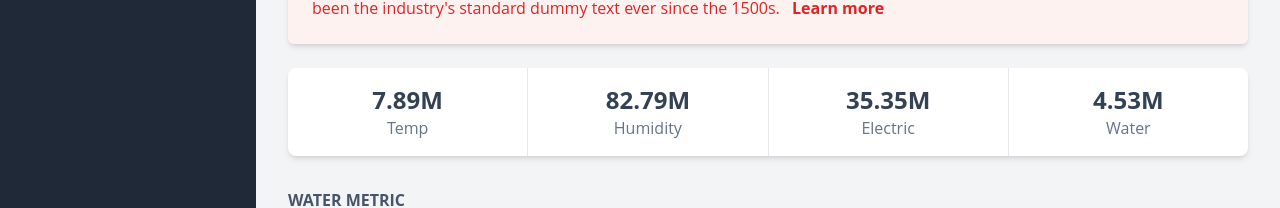
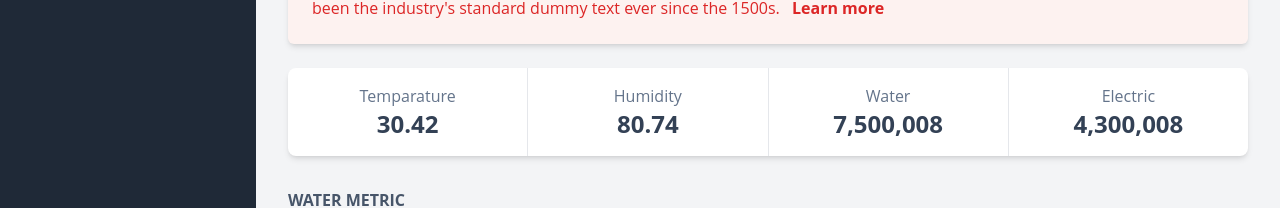
Before and after one commit to chickie8x/dashboard-vue3, a Vue app: page /dashboard in a window 1280 px wide. Shown: the part 176-384 px from the top of the page. Built offline with nearby package versions, Linux system fonts and the light colour scheme.

Commit message:
realtime simulation stats

```diff
--- a/src/components/SumaryInfo/index.vue
+++ b/src/components/SumaryInfo/index.vue
@@ -2,25 +2,72 @@
   <div
     class="flex w-full flex-row justify-between bg-white shadow-md rounded-lg divide-x divide-slade-500"
   >
-    <div
-      v-for="(item, idx) in info"
-      :key="idx"
-      class="flex flex-col items-center flex-1 py-4"
-    >
-      <span class="text-2xl font-bold text-slate-700">{{ item.value }}</span>
-      <span class="text-slate-500">{{ item.name }}</span>
+    <div class="flex flex-col items-center flex-1 py-4">
+      <span class="text-slate-500">Temparature</span>
+      <span class="text-2xl font-bold text-slate-700">{{
+        temp.toFixed(2)
+      }}</span>
+    </div>
+
+    <div class="flex flex-col items-center flex-1 py-4">
+      <span class="text-slate-500">Humidity</span>
+      <span class="text-2xl font-bold text-slate-700">{{
+        humi.toFixed(2)
+      }}</span>
+    </div>
+
+    <div class="flex flex-col items-center flex-1 py-4">
+      <span class="text-slate-500">Water</span>
+      <span class="text-2xl font-bold text-slate-700">{{
+        water.toLocaleString().split(".")[0]
+      }}</span>
+    </div>
+
+    <div class="flex flex-col items-center flex-1 py-4">
+      <span class="text-slate-500">Electric</span>
+      <span class="text-2xl font-bold text-slate-700">{{
+        electric.toLocaleString().split(".")[0]
+      }}</span>
     </div>
   </div>
 </template>
 
 <script>
-import { info } from "./info";
+import { onMounted, ref } from "vue";
 
 export default {
   name: "SumaryInfo",
   setup() {
+    const temp = ref(30);
+    const humi = ref(80);
+    const water = ref(7500000);
+    const electric = ref(4300000);
+    const changeValue = setInterval(() => {
+      if (temp.value >= 31) {
+        temp.value -= Math.random();
+      } else {
+        temp.value += Math.random();
+      }
+
+      if (humi.value >= 85) {
+        humi.value -= Math.random();
+      } else {
+        humi.value += Math.random();
+      }
+
+      water.value += Math.random() * 10;
+
+      electric.value += Math.random() * 10;
+    }, 3000);
+
+    onMounted(() => {
+      changeValue;
+    });
     return {
-      info,
+      temp,
+      humi,
+      water,
+      electric,
     };
   },
 };
--- a/src/components/SumaryInfo/info.js
+++ /dev/null
@@ -1,18 +0,0 @@
-export const info = [
-  {
-    name: "Temp",
-    value: "7.89M",
-  },
-  {
-    name: "Humidity",
-    value: "82.79M",
-  },
-  {
-    name: "Electric",
-    value: "35.35M",
-  },
-  {
-    name: "Water",
-    value: "4.53M",
-  },
-];
--- a/src/views/DashboardView/index.vue
+++ b/src/views/DashboardView/index.vue
@@ -223,14 +223,14 @@
             <SumaryInfo class="mt-6" />
             <div class="mt-8">
               <span
-                class="flex w-fit text-slate-600 uppercase mb-2 font-bold border-b-2 border-slate-500"
+                class="flex w-fit text-slate-600 uppercase mb-4 font-bold border-b-2 border-slate-500"
                 >Water metric</span
               >
               <WaterView />
             </div>
             <div class="mt-8">
               <span
-                class="flex w-fit text-slate-600 uppercase mb-2 font-bold border-b-2 border-slate-500"
+                class="flex w-fit text-slate-600 uppercase mb-4 font-bold border-b-2 border-slate-500"
                 >Electric metric</span
               >
               <ElectricView />
```
